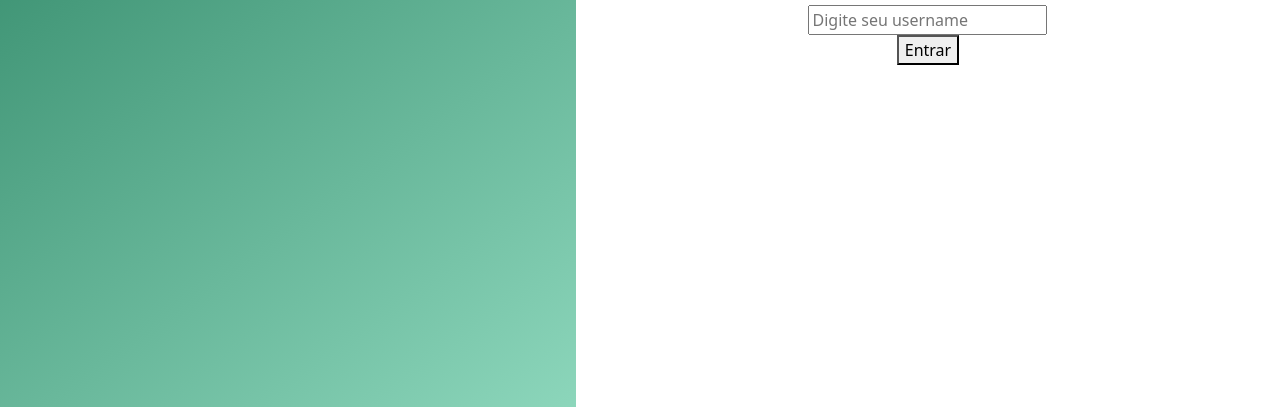
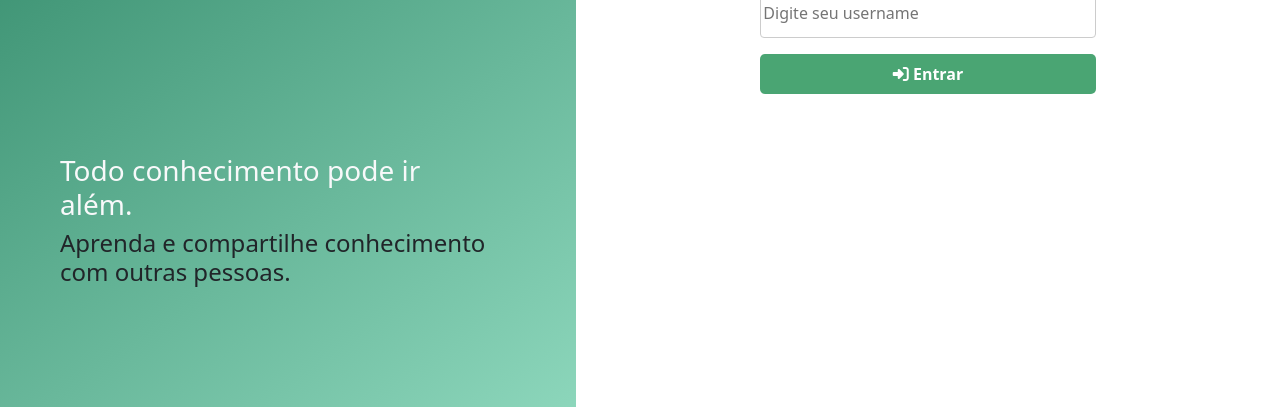
Before and after one commit to muriloommaia/trybe-hackaton-modulo-1, a plain HTML site: page index.html in a window 1280 px wide. Shown: the part 393-800 px from the top of the page. Drawn offline with nearby package versions, Linux system fonts and the light colour scheme.

Commit message:
Css da pagina inicial completo

```diff
--- a/index.html
+++ b/index.html
@@ -17,12 +17,12 @@
 </head>
 
 <body>
-  <section class="container__banner">
-    <div class="banner__content">
-      <h1 class="title__banner">
+  <section class="container__banner d-flex flex-column-reverse">
+    <div class="banner__content container-sm ms-5">
+      <h1 class="title__banner text-light h3">
         Todo conhecimento pode ir além.
       </h1>
-      <h2 class="subtitle__banner">
+      <h2 class="subtitle__banner text-dark display-6">
         Aprenda e compartilhe conhecimento
         com outras pessoas.
       </h2>
@@ -31,13 +31,15 @@
   <section class="container__login">
     <div class="login__content">
       <img src="./src/images/logo-trybe.png" alt="Logo da Trybe">
-      <h2 class="title__login h5">
+      <h2 class="title__login h5 mt-1">
         Entre com seu username do GitHub
       </h2>
-      <input type="text" class="input-login" placeholder="Digite seu username">
-      <button class="button-login-github">Entrar</button>
+      <input type="text" class="input-login mt-2" placeholder="Digite seu username">
+      <button class="button-login-github mt-3"><i class="fas fa-sign-in-alt"></i> Entrar</button>
     </div>
   </section>
+  <!-- Font Awesome Script -->
+  <script src="https://kit.fontawesome.com/9ad24ce411.js" crossorigin="anonymous"></script>
   <script src="./src/js/script.js"></script>
 </body>
 
--- a/src/css/style.css
+++ b/src/css/style.css
@@ -11,6 +11,15 @@ img {
   height: 100vh;
   background: rgb(25, 117, 83);
   background: linear-gradient(144deg, rgba(25, 117, 83, 0.9746736676505442) 0%, rgba(140, 214, 187, 1) 100%);
+}
+
+.banner__content {
+  width: 80%;
+  margin-bottom: 7rem;
+}
+
+.subtitle__banner {
+  font-size: 1.5rem;
 }
 
 .container__login {
@@ -27,3 +36,29 @@ img {
   justify-content: center;
   align-items: center;
 }
+
+.input-login {
+  width: 100%;
+  height: 50px;
+  border: 1px solid #ccc;
+  border-radius: 4px;
+  font-size: 16px;
+  color: #333;
+}
+
+.button-login-github {
+  width: 100%;
+  height: 40px;
+  background: #4aa573;
+  color: white;
+  border: none;
+  font-size: 16px;
+  font-weight: bold;
+  cursor: pointer;
+  border-radius: 5px;
+}
+
+.button-login-github:hover {
+  background: #60C28D;
+  transition: 0.5s;
+}
```
